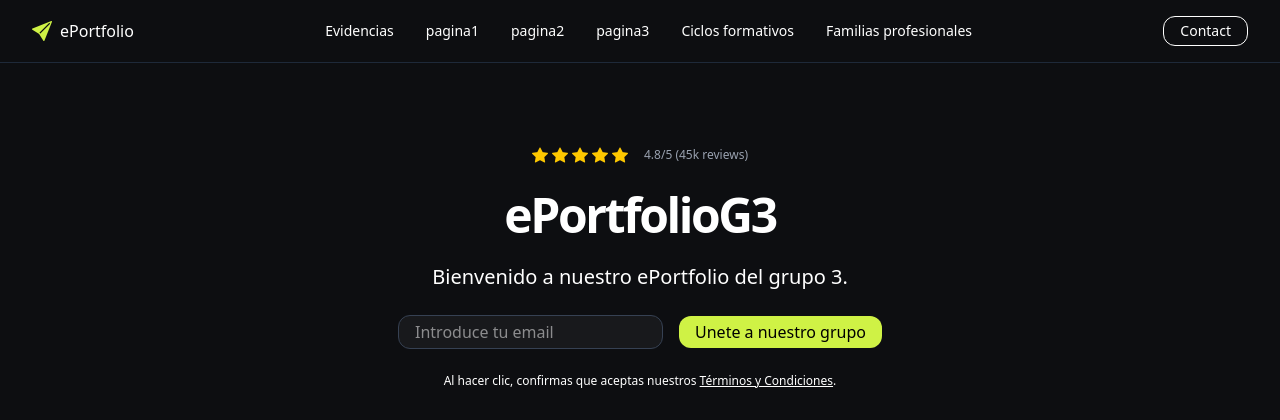
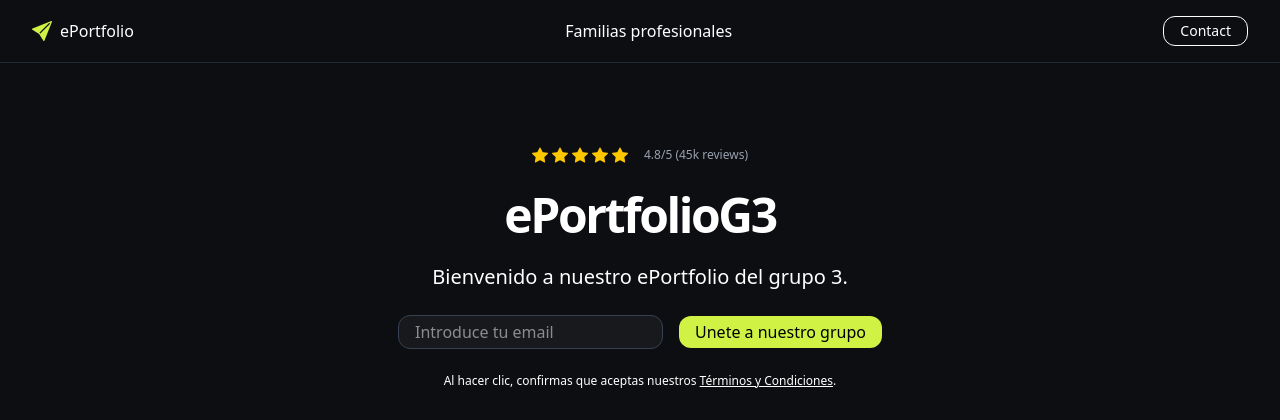
Before and after one commit to 2997193/eportfolio_g3, a Laravel app: page / in a window 1280 px wide. Shown: the top 420 px of the page. Run offline with Laravel 12, Linux system fonts and the light colour scheme; style sheets or scripts are compiled from the project's sources.

Commit message:
Refactor header to use props and navbar component
Added props for dynamic titles and replaced static navigation links with a component.

```diff
--- a/resources/views/components/sendit/header.blade.php
+++ b/resources/views/components/sendit/header.blade.php
@@ -1,17 +1,18 @@
+@props([
+    'titulo' => null,
+    'titulo0' => 'incio 2',
+    'titulo1' => 'pagina2',
+    'titulo2' => 'pagina3',
+    'titulo3' => 'pagina4',
+])
 <header class="px-8 py-4 bg-[#0d0e11] border-b border-gray-800">
     <div class="flex items-center text-white justify-between mx-auto w-full max-w-7xl">
         <a href="/" class="flex items-center gap-2">
             <i class="bi bi-send-fill text-xl text-[#cff245]"></i> <span>ePortfolio</span>
         </a>
-            <nav class="hidden md:flex text-sm gap-8">
-                <a href="{{ route('evidencias.index') }}" class="hover:underline">Evidencias</a>
-                <a href="#" class="hover:underline">{{ $titulo1 }}</a>
-                <a href="#" class="hover:underline">{{ $titulo2 }}</a>
-                <a href="#" class="hover:underline">{{ $titulo3 }}</a>
-                <a href="{{ route('ciclos-formativos.index') }}" class="hover:underline">Ciclos formativos</a>
-                <a href="{{ route('familias-profesionales.index') }}" class="hover:underline">Familias profesionales</a>
 
-            </nav>
+        <x-navbar />
+
         <a href="" class="text-sm py-1 px-4 border rounded-xl">
             Contact
         </a>
```
Lines whose indentation alone changed are shown as unchanged.
